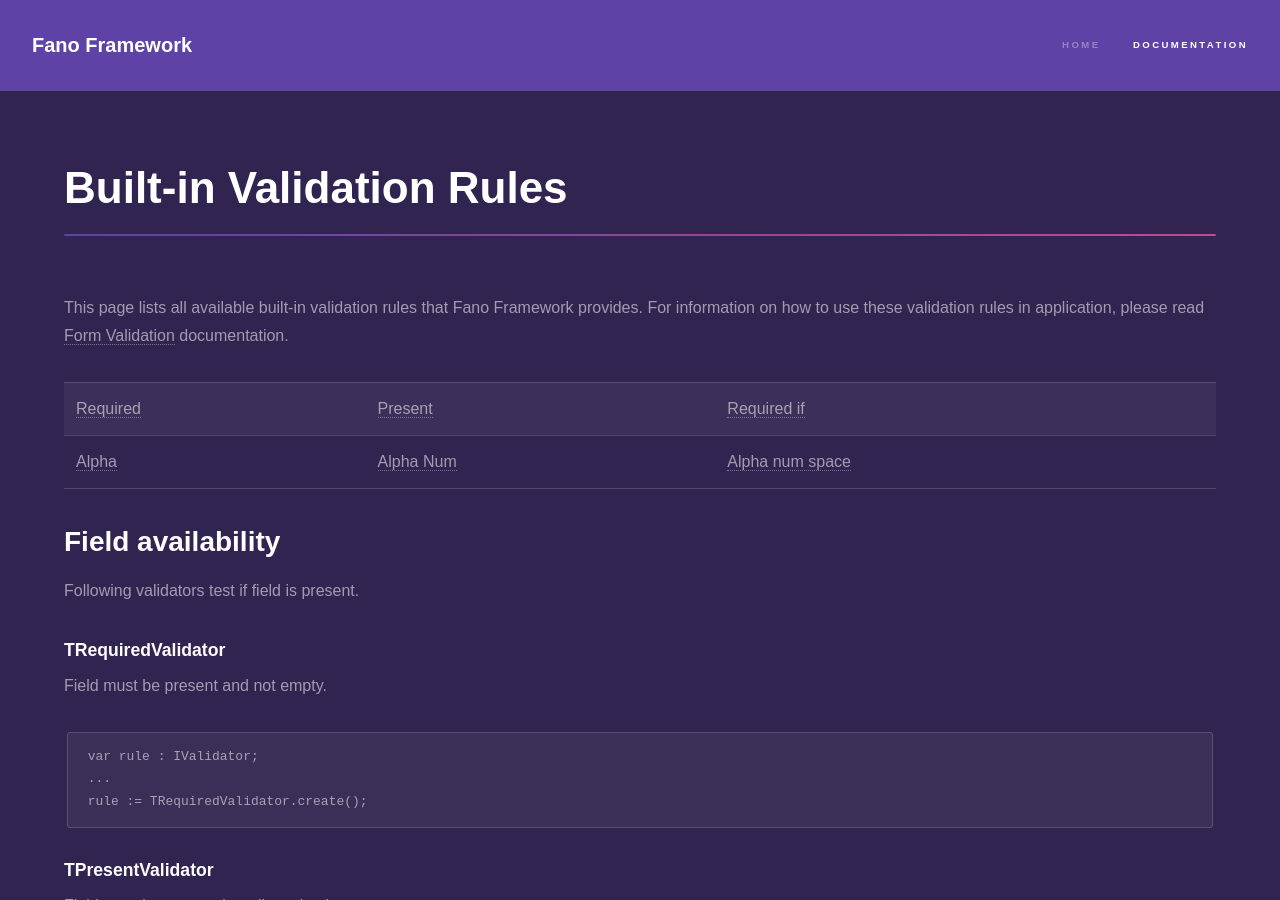
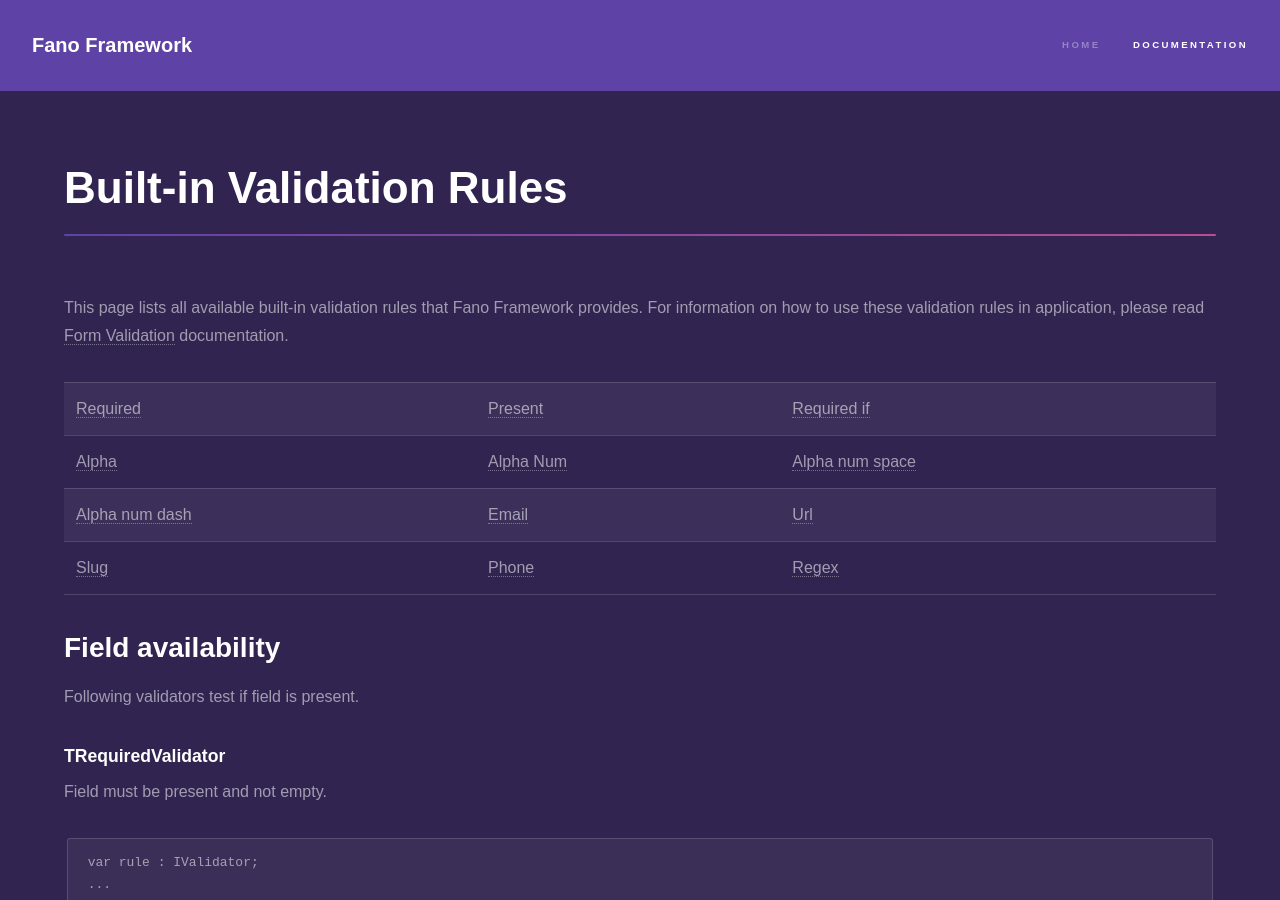
Before and after one commit to fanoframework/fanoframework.github.io, a Jekyll site: the page built from security/form-validation/built-in-validation-rules/index.md, in a window 1280 px wide and 900 px high. Built offline with Jekyll 4.4.1, drawn with Linux system fonts in a browser that asks for light colours; our own code applies the rules of GitHub Pages for plain Markdown files.

Commit message:
add built-in validator references

```diff
--- a/security/form-validation/built-in-validation-rules/index.md
+++ b/security/form-validation/built-in-validation-rules/index.md
@@ -9,6 +9,8 @@
 
 | [Required](#trequiredvalidator) | [Present](#tpresentvalidator) | [Required if](#trequiredifvalidator) |
 | [Alpha](#talphavalidator) | [Alpha Num](#talphanumvalidator) | [Alpha num space](#talphanumspacevalidator) |
+| [Alpha num dash](#talphanumdashvalidator) | [Email](#temailvalidator) | [Url](#turlvalidator) |
+| [Slug](#tslugvalidator) | [Phone](#tphonevalidator) | [Regex](#tregexvalidator) |
 
 ## Field availability
 
```
